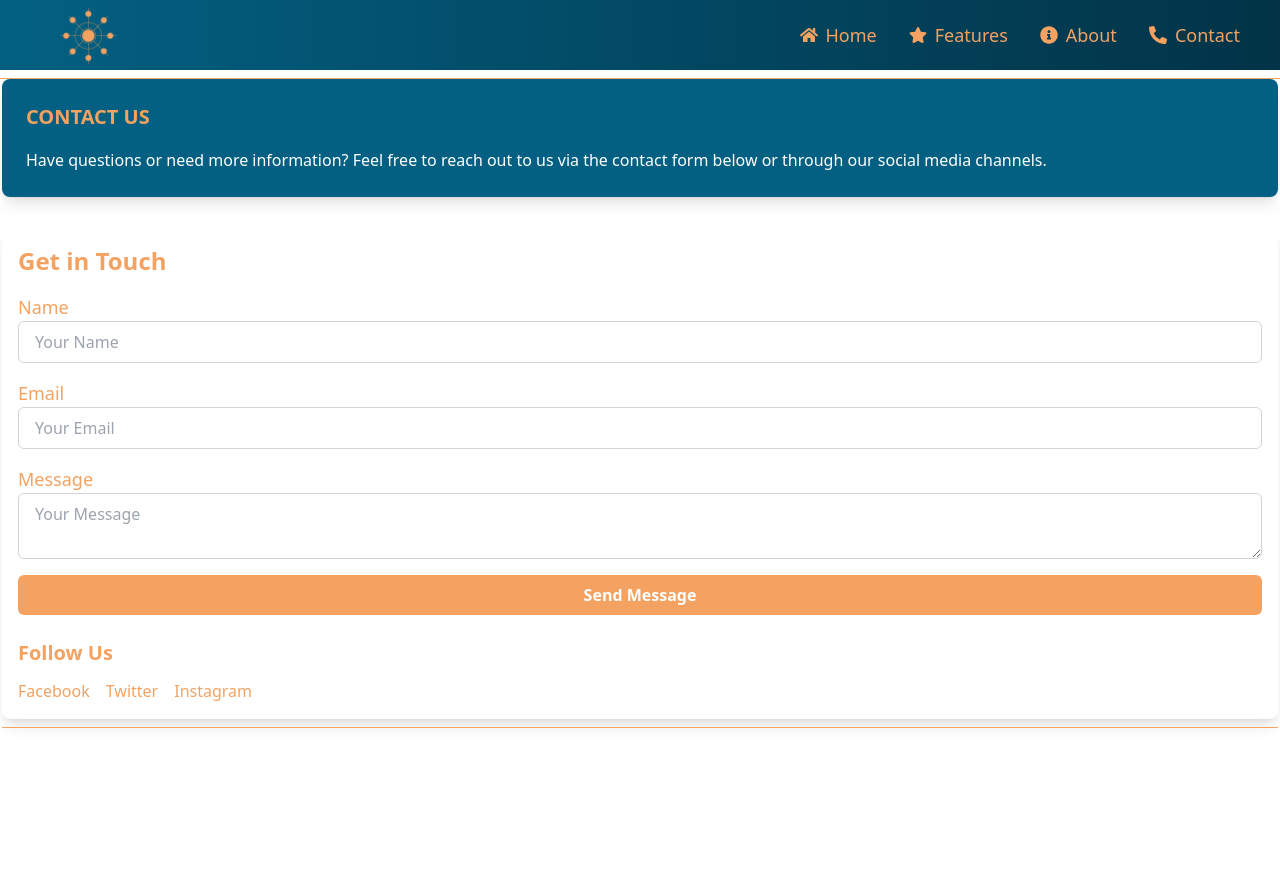
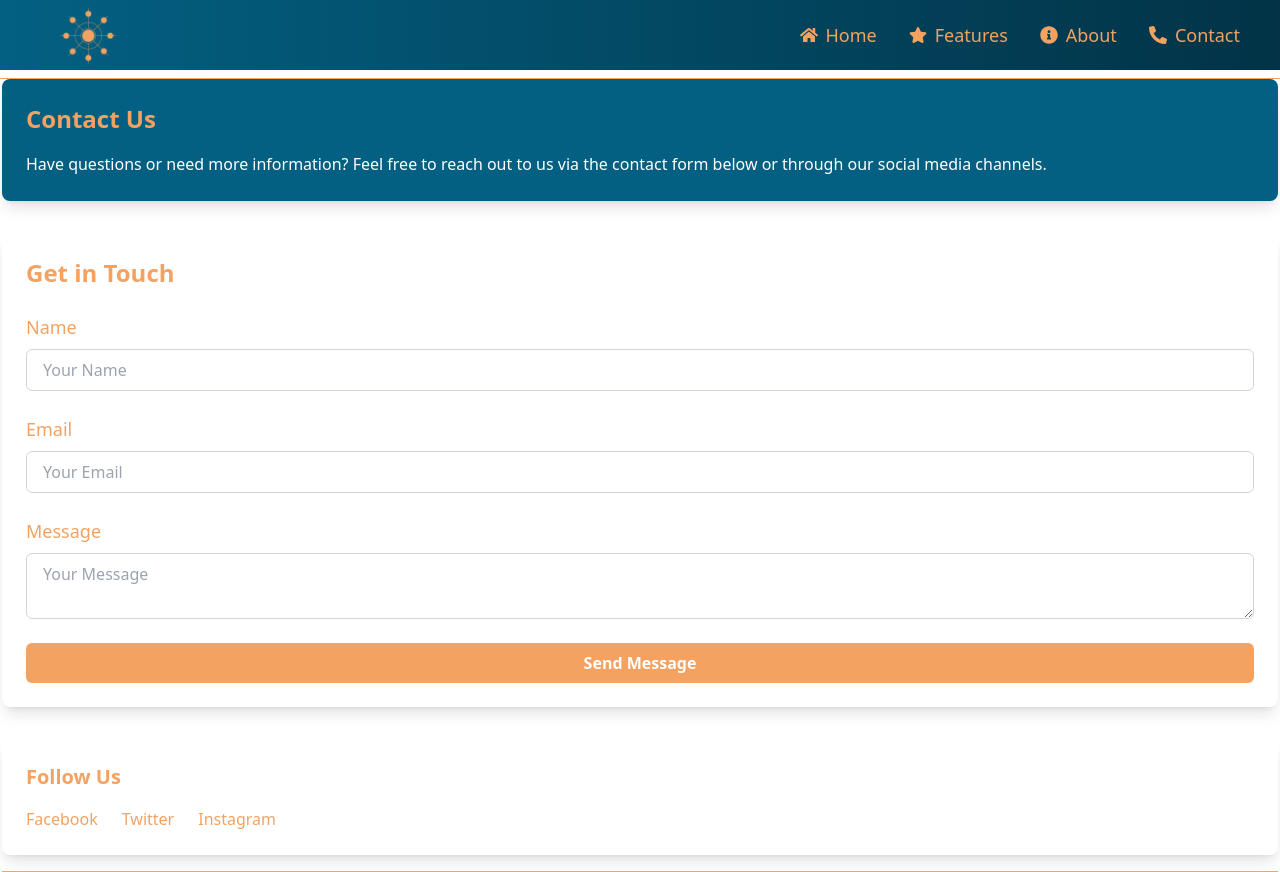
Before and after one commit to KojoFocus/ConnectPro, a React (Vite) app: page /contact in a window 1280 px wide. Before the commit the page ends 800 px from the top, so only its background shows below. Built offline with nearby package versions, Linux system fonts and the light colour scheme.

Commit message:
implemented the scroll functionality

```diff
--- a/package.json
+++ b/package.json
@@ -10,16 +10,19 @@
     "preview": "vite preview"
   },
   "dependencies": {
+    "@react-spring/web": "^9.7.5",
     "@types/react-router-dom": "^5.3.3",
     "react": "^18.3.1",
     "react-dom": "^18.3.1",
     "react-icons": "^5.3.0",
-    "react-router-dom": "^7.0.2"
+    "react-router-dom": "^7.0.2",
+    "react-scroll": "^1.9.0"
   },
   "devDependencies": {
     "@eslint/js": "^9.15.0",
     "@types/react": "^18.3.12",
     "@types/react-dom": "^18.3.1",
+    "@types/react-scroll": "^1.8.10",
     "@vitejs/plugin-react": "^4.3.4",
     "autoprefixer": "^10.4.20",
     "daisyui": "^4.12.14",
--- a/src/components/ContactUs.tsx
+++ b/src/components/ContactUs.tsx
@@ -3,24 +3,20 @@ const ContactUs = () => {
     <>
       {/* Title Section */}
       <div className="bg-[#036082] text-white rounded-lg shadow-lg p-6">
-        <h2 className="text-xl font-semibold text-[#F4A261]">CONTACT US</h2>
-        <p className="text-base leading-relaxed text-white mt-4">
+        <h2 className="text-2xl font-bold text-[#F4A261]">Contact Us</h2>
+        <p className="text-base leading-relaxed mt-4">
           Have questions or need more information? Feel free to reach out to us
           via the contact form below or through our social media channels.
         </p>
       </div>
 
       {/* Contact Form Section */}
-      <div className="mt-8 p-4 bg-white rounded-lg shadow-lg">
-        <h2 className="text-2xl font-semibold mb-4 text-[#F4A261]">
-          Get in Touch
-        </h2>
-        <form className="space-y-4">
+      <div className="mt-8 p-6 bg-white rounded-lg shadow-lg">
+        <h3 className="text-2xl font-semibold text-[#F4A261] mb-6">Get in Touch</h3>
+        <form className="space-y-6">
+          {/* Name Field */}
           <div className="flex flex-col">
-            <label
-              htmlFor="name"
-              className="font-medium text-lg text-[#F4A261]"
-            >
+            <label htmlFor="name" className="text-lg font-medium text-[#F4A261] mb-2">
               Name
             </label>
             <input
@@ -31,11 +27,9 @@ const ContactUs = () => {
             />
           </div>
 
+          {/* Email Field */}
           <div className="flex flex-col">
-            <label
-              htmlFor="email"
-              className="font-medium text-lg text-[#F4A261]"
-            >
+            <label htmlFor="email" className="text-lg font-medium text-[#F4A261] mb-2">
               Email
             </label>
             <input
@@ -46,11 +40,9 @@ const ContactUs = () => {
             />
           </div>
 
+          {/* Message Field */}
           <div className="flex flex-col">
-            <label
-              htmlFor="message"
-              className="font-medium text-lg text-[#F4A261]"
-            >
+            <label htmlFor="message" className="text-lg font-medium text-[#F4A261] mb-2">
               Message
             </label>
             <textarea
@@ -60,6 +52,7 @@ const ContactUs = () => {
             ></textarea>
           </div>
 
+          {/* Submit Button */}
           <button
             type="submit"
             className="w-full py-2 px-4 bg-[#F4A261] text-white font-semibold rounded-md hover:bg-[#e08c4a] focus:outline-none focus:ring-2 focus:ring-[#F4A261]"
@@ -67,37 +60,35 @@ const ContactUs = () => {
             Send Message
           </button>
         </form>
+      </div>
 
-        {/* Social Media Links */}
-        <div className="mt-6">
-          <h3 className="text-xl font-semibold mb-3 text-[#F4A261]">
-            Follow Us
-          </h3>
-          <div className="flex space-x-4">
+      {/* Social Media Section */}
+      <div className="mt-8 p-6 bg-white rounded-lg shadow-lg">
+        <h3 className="text-xl font-semibold text-[#F4A261] mb-4">Follow Us</h3>
+        <div className="flex space-x-6">
           <a
             href="https://facebook.com"
-              className="text-[#F4A261] hover:text-[#e08c4a]"
+            className="text-[#F4A261] hover:text-[#e08c4a] transition-colors"
           >
             Facebook
           </a>
           <a
             href="https://twitter.com"
-              className="text-[#F4A261] hover:text-[#e08c4a]"
+            className="text-[#F4A261] hover:text-[#e08c4a] transition-colors"
           >
             Twitter
           </a>
           <a
             href="https://instagram.com"
-              className="text-[#F4A261] hover:text-[#e08c4a]"
+            className="text-[#F4A261] hover:text-[#e08c4a] transition-colors"
           >
             Instagram
           </a>
         </div>
       </div>
-      </div>
 
       {/* Divider Line */}
-      <div className="w-full h-[1px] bg-[#F4A261] mt-2"></div>
+      <div className="w-full h-[1px] bg-[#F4A261] mt-4"></div>
     </>
   );
 };
--- a/src/components/GetInvolved.tsx
+++ b/src/components/GetInvolved.tsx
@@ -1,10 +1,10 @@
 const GetInvolved = () => {
   return (
-    <>
+    <div className="bg-[#036082] text-white rounded-lg shadow-lg p-6 md:p-12">
       {/* Title Section */}
-      <div className="bg-[#036082] text-white rounded-lg shadow-lg p-6 md:p-12 mb-8">
-        <h2 className="text-xl font-semibold text-[#F4A261]">GET INVOLVED</h2>
-        <p className="text-base leading-relaxed text-white mt-4">
+      <div className="mb-8">
+        <h2 className="text-2xl font-bold text-[#F4A261]">Get Involved</h2>
+        <p className="text-base leading-relaxed mt-4">
           We welcome anyone who shares our mission to help entrepreneurs and
           communities grow. Here are a few ways you can contribute and make a
           difference.
@@ -12,9 +12,9 @@ const GetInvolved = () => {
       </div>
 
       {/* Cards Section */}
-      <div className="mt-8 grid grid-cols-1 md:grid-cols-2 lg:grid-cols-3 gap-6">
+      <div className="grid grid-cols-1 md:grid-cols-2 lg:grid-cols-3 gap-6">
         {/* Volunteer Card */}
-        <div className="bg-white shadow-lg rounded-lg overflow-hidden transform transition-transform duration-300 hover:scale-105 p-4">
+        <div className="bg-white shadow-lg rounded-lg overflow-hidden transform transition-transform duration-300 hover:scale-105">
           <img
             src="https://via.placeholder.com/300x200"
             alt="Volunteer"
@@ -26,14 +26,14 @@ const GetInvolved = () => {
             </h4>
             <p className="text-sm text-gray-700">
               Volunteering is a great way to give back to the community. Join
-              our network of volunteers who help mentor, teach, and guide budding
-              entrepreneurs.
+              our network of volunteers who help mentor, teach, and guide
+              budding entrepreneurs.
             </p>
           </div>
         </div>
 
         {/* Donate Card */}
-        <div className="bg-white shadow-lg rounded-lg overflow-hidden transform transition-transform duration-300 hover:scale-105 p-4">
+        <div className="bg-white shadow-lg rounded-lg overflow-hidden transform transition-transform duration-300 hover:scale-105">
           <img
             src="https://via.placeholder.com/300x200"
             alt="Donate"
@@ -52,7 +52,7 @@ const GetInvolved = () => {
         </div>
 
         {/* Partner Card */}
-        <div className="bg-white shadow-lg rounded-lg overflow-hidden transform transition-transform duration-300 hover:scale-105 p-4">
+        <div className="bg-white shadow-lg rounded-lg overflow-hidden transform transition-transform duration-300 hover:scale-105">
           <img
             src="https://via.placeholder.com/300x200"
             alt="Partner"
@@ -76,13 +76,13 @@ const GetInvolved = () => {
         <h3 className="text-xl font-semibold text-[#F4A261] mb-3">
           Other Ways to Get Involved:
         </h3>
-        <ul className="list-disc pl-5 text-white">
+        <ul className="list-disc pl-6 space-y-2">
           <li>Host an event to raise awareness about entrepreneurship.</li>
           <li>Provide mentorship and guidance to entrepreneurs in your area of expertise.</li>
           <li>Help us spread the word on social media to encourage more participation.</li>
         </ul>
       </div>
-    </>
+    </div>
   );
 };
 
--- a/src/components/HomePage.tsx
+++ b/src/components/HomePage.tsx
@@ -1,4 +1,5 @@
-import React, { useState } from "react";
+import React, { useState, useRef } from "react";
+import { useSpring, animated } from "@react-spring/web"; // Importing from react-spring
 import ContactUs from "./ContactUs";
 import GetInvolved from "./GetInvolved";
 import HeroSection from "./HeroSection";
@@ -9,9 +10,40 @@ import Footer from "./footer";
 const HomePage: React.FC = () => {
   const [activeSection, setActiveSection] = useState<string | null>(null);
 
+  // Refs for each section to enable scrolling to them
+  const programsRef = useRef<HTMLDivElement | null>(null);
+  const successStoriesRef = useRef<HTMLDivElement | null>(null);
+  const getInvolvedRef = useRef<HTMLDivElement | null>(null);
+  const contactUsRef = useRef<HTMLDivElement | null>(null);
+
   const toggleSection = (section: string) => {
     setActiveSection(activeSection === section ? null : section);
+
+    // Smooth scroll to the section content
+    switch (section) {
+      case "Programs":
+        programsRef.current?.scrollIntoView({ behavior: "smooth" });
+        break;
+      case "SuccessStories":
+        successStoriesRef.current?.scrollIntoView({ behavior: "smooth" });
+        break;
+      case "GetInvolved":
+        getInvolvedRef.current?.scrollIntoView({ behavior: "smooth" });
+        break;
+      case "ContactUs":
+        contactUsRef.current?.scrollIntoView({ behavior: "smooth" });
+        break;
+      default:
+        break;
+    }
   };
+
+  // React Spring for slide-in effect
+  const slideIn = useSpring({
+    transform: activeSection ? "translateX(0%)" : "translateX(100%)", // Sliding from the right
+    opacity: activeSection ? 1 : 0, // Fading in when the section appears
+    config: { tension: 250, friction: 30 }, // Tuning animation
+  });
 
   return (
     <div className="m-0 p-0 font-sans">
@@ -43,12 +75,25 @@ const HomePage: React.FC = () => {
         </div>
       </div>
 
-      {/* Collapsible Content at the End */}
-      <div className="relative z-10 bg-[#F9FAFB] text-gray-800 m-0 p-6">
-        {activeSection === "Programs" && <Programs />}
-        {activeSection === "SuccessStories" && <SuccessStories />}
-        {activeSection === "GetInvolved" && <GetInvolved />}
-        {activeSection === "ContactUs" && <ContactUs />}
+      {/* Collapsible Content with Slide Animation */}
+      <div
+        className="relative z-10 bg-[#F9FAFB] text-gray-800 m-0 p-6"
+        style={{ overflow: "hidden" }} // Hide overflowing content during the slide
+      >
+        <animated.div style={slideIn}>
+          <div ref={programsRef}>
+            {activeSection === "Programs" && <Programs />}
+          </div>
+          <div ref={successStoriesRef}>
+            {activeSection === "SuccessStories" && <SuccessStories />}
+          </div>
+          <div ref={getInvolvedRef}>
+            {activeSection === "GetInvolved" && <GetInvolved />}
+          </div>
+          <div ref={contactUsRef}>
+            {activeSection === "ContactUs" && <ContactUs />}
+          </div>
+        </animated.div>
       </div>
 
       {/* Footer */}
```
Also changed, not shown: 1 other file (tests, documents, lock files or other folders). Lines whose indentation alone changed are shown as unchanged.
